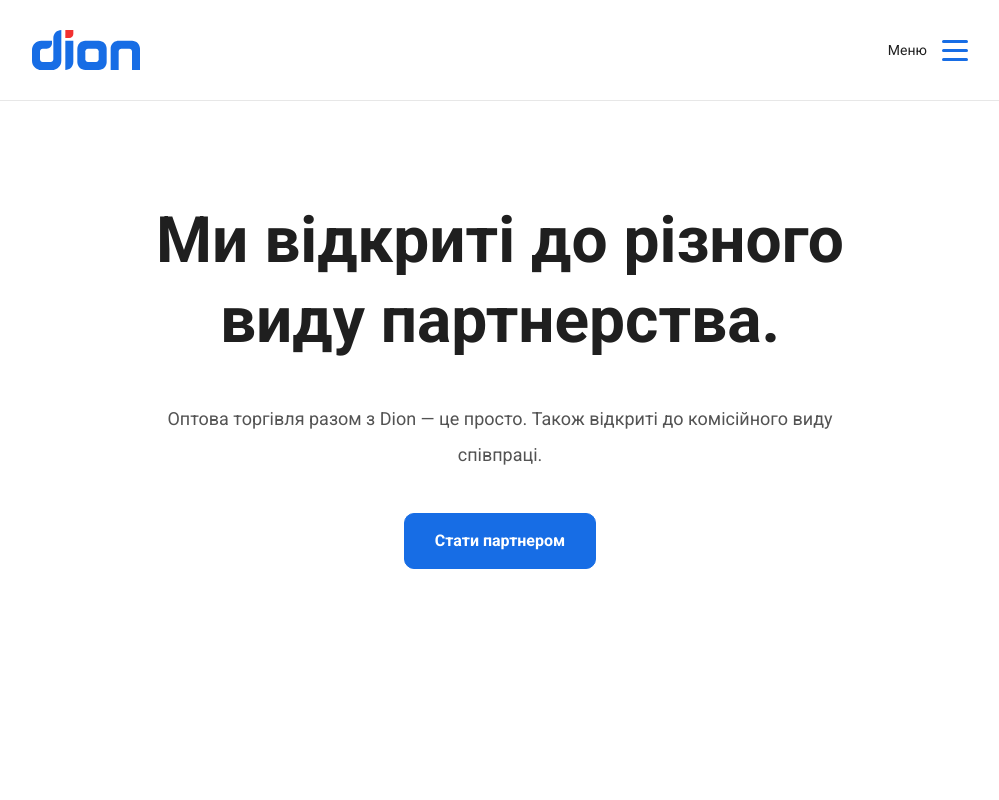
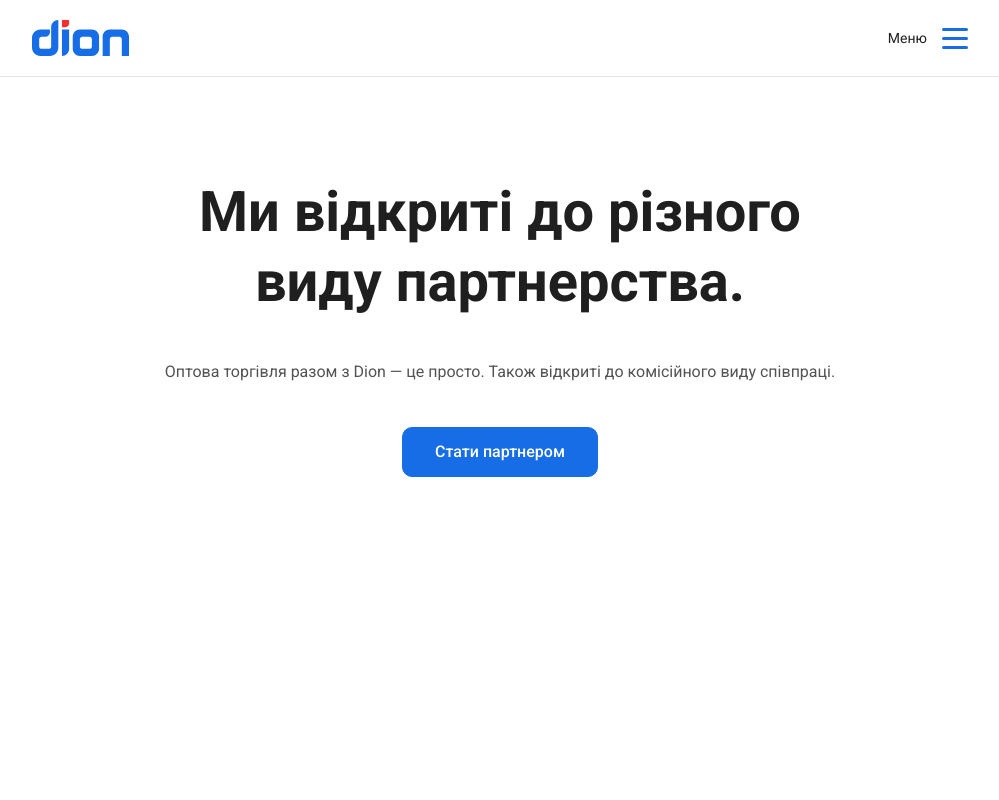
Before and after one commit to palajo/dion, a Next.js app: page /business in a window 1280 px wide. Shown: the top 800 px of the page, without its empty margins (140-1139 px from the left). Built offline with nearby package versions, Linux system fonts and the light colour scheme.

Commit message:
[update] decreased font sizes

```diff
--- a/src/pages/catalog/index.js
+++ b/src/pages/catalog/index.js
@@ -43,7 +43,7 @@ const CategorySection = ({ category, categoryIndex }) => {
             </Row>
           </Col>
           <Col xs={12}>
-            <Row className="justify-content-center justify-content-md-start gy-4">
+            <Row className="justify-content-center justify-content-md-start gx-3 gy-4">
               {
                 category.Products.data.map((product, productIndex) => (
                   <Col xs={12} md={6} lg={4} xl={3} key={productIndex}>
--- a/src/pages/index.js
+++ b/src/pages/index.js
@@ -71,7 +71,7 @@ export default function Home({data}) {
                 </Row>
               </Col>
               <Col xs={12}>
-                <Row className="justify-content-center justify-content-md-start gy-4">
+                <Row className="justify-content-center justify-content-md-start gx-3 gy-4">
                   {
                     data.PopularProducts.Products.data.map((product, productIndex) => (
                       <Col xs={12} md={6} lg={4} xl={3} xxl key={productIndex}>
@@ -226,7 +226,7 @@ export default function Home({data}) {
                 <div className="frame-block h-100">
                   <Row className="h-100 gy-5 gy-xxl-0">
                     <Col xs={12}>
-                      <h2 dangerouslySetInnerHTML={{__html: data.Contacts.Title }} />
+                      <h3 dangerouslySetInnerHTML={{__html: data.Contacts.Title }} />
                       <Row className="gy-4">
                         {
                           data.Contacts.Contacts.map((contact, contactIndex) => (
@@ -268,7 +268,7 @@ export default function Home({data}) {
               </Col>
               <Col xl={6} xxl={5}>
                 <div className="frame-block">
-                  <h2 dangerouslySetInnerHTML={{__html: data.Form.Title }} />
+                  <h3 dangerouslySetInnerHTML={{__html: data.Form.Title }} />
                   <p dangerouslySetInnerHTML={{__html: data.Form.Description}}/>
                   <ConsultationForm/>
                 </div>
--- a/src/styles/components/header/header.scss
+++ b/src/styles/components/header/header.scss
@@ -1,5 +1,5 @@
 header {
-  padding: 30px 0;
+  padding: 20px 0;
   border-bottom: 1px solid $lightgray;
 
   ul.nav {
@@ -21,6 +21,13 @@ header {
           color: $blueHover;
         }
       }
+    }
+  }
+
+  .logo {
+    img {
+      height: 36px !important;
+      width: auto;
     }
   }
 }
@@ -186,11 +193,11 @@ header {
 
 @media screen and (max-width: 767px) {
   header {
-    padding: 25px 0;
+    padding: 16px 0;
 
     .logo {
       img {
-        height: 34px !important;
+        height: 30px !important;
         width: auto;
       }
     }
--- a/src/styles/global.scss
+++ b/src/styles/global.scss
@@ -10,8 +10,8 @@ html {
 
 body {
   font-family: 'Roboto', sans-serif;
-  font-size: 18px;
-  line-height: 1.75;
+  font-size: 16px;
+  line-height: 1.9;
   color: $darkgray;
   white-space: pre-line;
   -webkit-font-smoothing: antialiased;
@@ -31,7 +31,7 @@ h1, h2, h3, h4, h5 {
 }
 
 h1 {
-  font-size: 64px;
+  font-size: 56px;
   line-height: 1.25;
   font-weight: 700;
   color: $black;
@@ -49,7 +49,7 @@ h2 {
 }
 
 h3 {
-  font-size: 32px;
+  font-size: 36px;
   line-height: 1.45;
   font-weight: 700;
   color: $black;
@@ -58,7 +58,7 @@ h3 {
 }
 
 h4 {
-  font-size: 26px;
+  font-size: 30px;
   line-height: 1.45;
   font-weight: 600;
   color: $black;
@@ -67,7 +67,7 @@ h4 {
 }
 
 h5 {
-  font-size: 22px;
+  font-size: 24px;
   line-height: 1.45;
   font-weight: 600;
   color: $black;
@@ -82,8 +82,8 @@ h1, h2, h3, h4, h5 {
 }
 
 p {
-  font-size: 18px;
-  line-height: 2;
+  font-size: 16px;
+  line-height: 1.9;
 
   &:last-child {
     margin-bottom: 0;
@@ -106,10 +106,10 @@ a {
 .btn {
   border-radius: 10px;
 
-  padding: 15px 30px;
+  padding: 12px 32px;
 
   font-size: 16px;
-  font-weight: 600;
+  font-weight: 500;
 
   border-color: transparent;
 }
@@ -199,30 +199,3 @@ a {
     font-size: 16px;
   }
 }
-
-@media screen and (min-width: 768px) and (max-width: 1279px) {
-  body {
-    font-size: 18px;
-  }
-
-  // h1, h2, h3, h4, h5, p, b
-  h1 {
-    font-size: 56px;
-  }
-
-  h2 {
-    font-size: 48px;
-  }
-
-  h3 {
-    font-size: 30px;
-  }
-
-  h4 {
-    font-size: 18px;
-  }
-
-  p {
-    font-size: 18px;
-  }
-}
```
